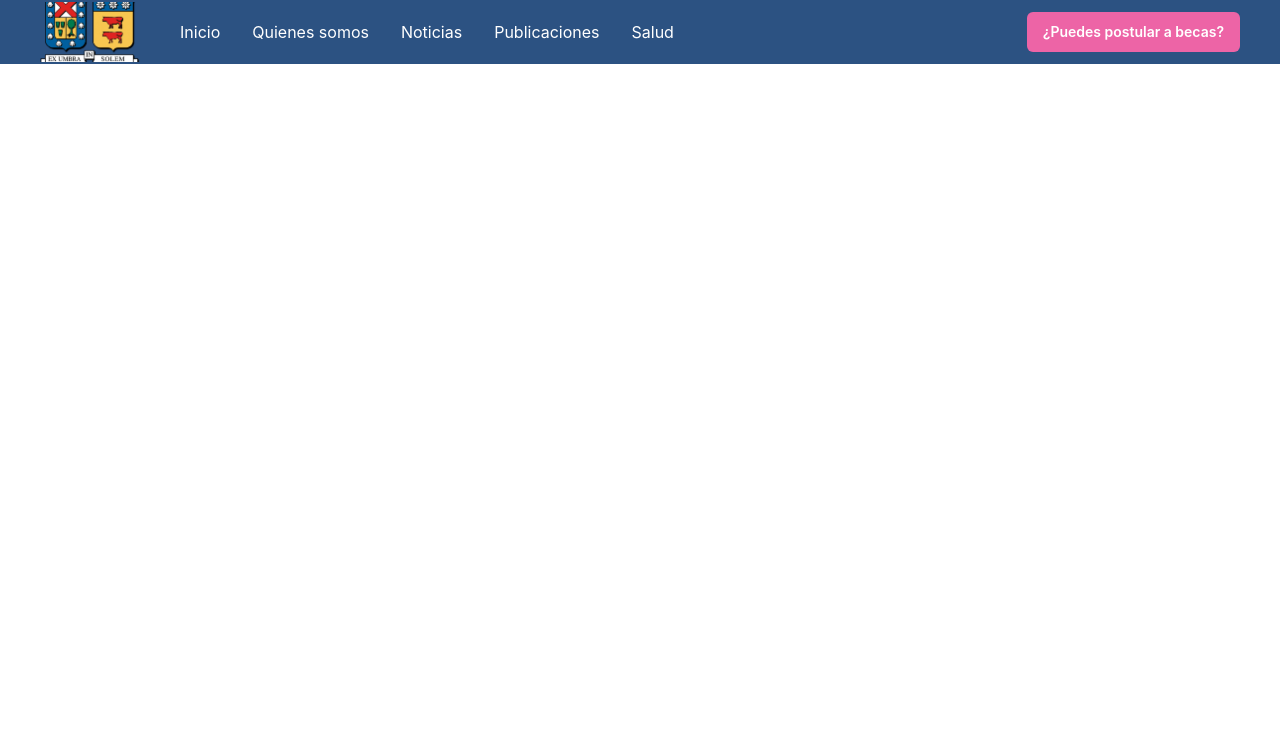
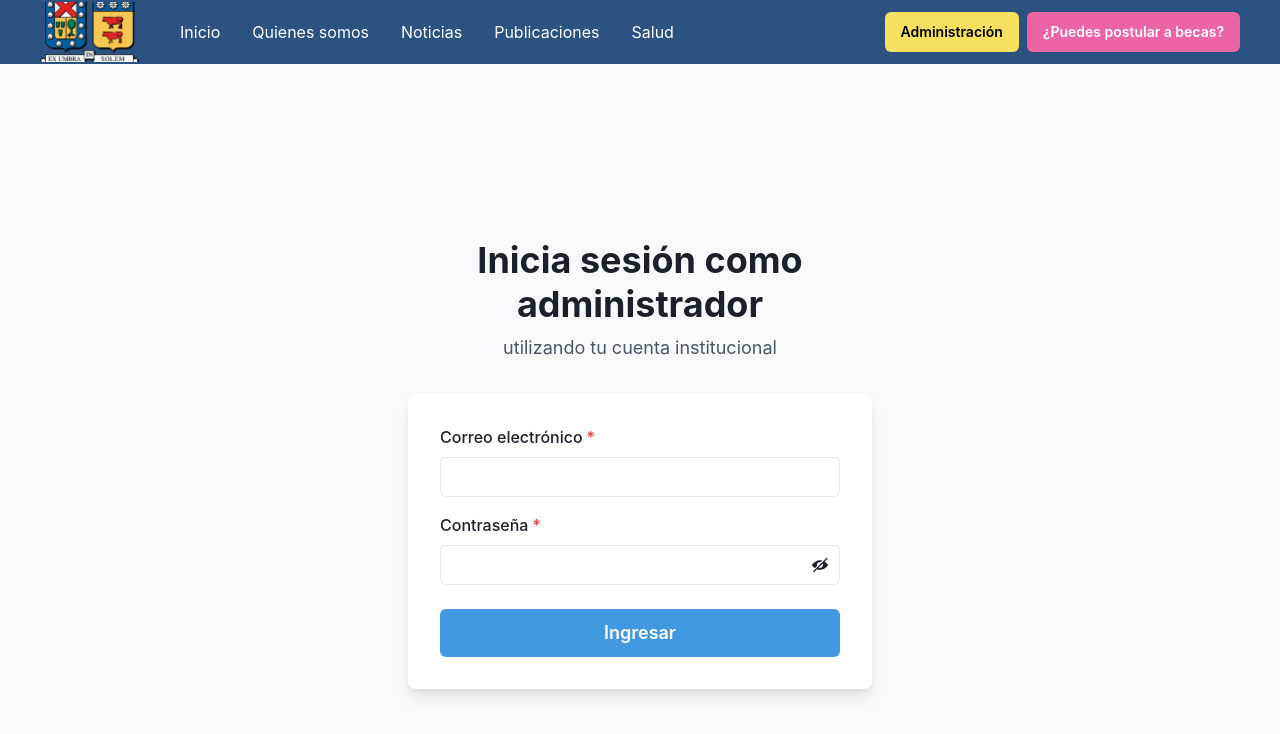
Before and after one commit to FelipeGuicharrousse/Proyecto-DIU, a React (Create React App) app: page /administration in a window 1280 px wide. Shown: the top 734 px of the page. Built offline with nearby package versions, Linux system fonts and the light colour scheme.

Commit message:
✨ Added Schedules view

```diff
--- a/src/App.js
+++ b/src/App.js
@@ -12,6 +12,9 @@ import WithAction from './components/withAction.js';
 import GoodResult from './views/goodResult';
 import BadResult from './views/badResult';
 import UndefinedResult from './views/undefinedResult';
+import SchedulesView from './views/schedulesView.js';
+import SignupCard from './views/formAdministration.js';
+import SplitScreen from './views/administration.js';
 
 function App() {
   return (
@@ -31,6 +34,9 @@ function App() {
             <Route path="/news" element={<News />} />
             <Route path="/news/example" element={<NewsExample />} />
             <Route path="/publications" element={<Publications />} />
+            <Route path="/schedules" element={<SchedulesView />} />
+            <Route path="/administration" element={<SignupCard />} />
+            <Route path="/administrationHome" element={<SplitScreen />} />
 
           </Routes>
         </div>
--- a/src/components/withAction.js
+++ b/src/components/withAction.js
@@ -121,6 +121,21 @@ export default function WithAction() {
               display={{ base: 'none', md: 'inline-flex' }}
               fontSize={'sm'}
               fontWeight={600}
+              color={'black'}
+              bg={'yellow.300'}
+              mr={2}
+              href={'/administration'}
+              _hover={{
+                bg: 'yellow.200',
+              }}>
+              Administración
+            </Button>
+
+            <Button
+              as={'a'}
+              display={{ base: 'none', md: 'inline-flex' }}
+              fontSize={'sm'}
+              fontWeight={600}
               color={'white'}
               bg={'pink.400'}
               href={'/sign-in'}
--- /dev/null
+++ b/src/views/administration.js
@@ -0,0 +1,69 @@
+import { Link } from 'react-router-dom';
+import {
+  Button,
+  Flex,
+  Heading,
+  Image,
+  Stack,
+  Text,
+  useBreakpointValue,
+} from '@chakra-ui/react'
+import imagen from '../images/imagen-central.jpeg'
+
+export default function SplitScreen() {
+  return (
+    <Stack minH={'100vh'} direction={{ base: 'column', md: 'row' }}>
+      <Flex p={8} flex={1} align={'center'} justify={'center'}>
+        <Stack spacing={6} w={'full'} maxW={'lg'}>
+          <Heading fontSize={{ base: '3xl', md: '4xl', lg: '5xl' }}>
+            <Text
+              as={'span'}
+              position={'relative'}
+              _after={{
+                content: "''",
+                width: 'full',
+                height: useBreakpointValue({ base: '20%', md: '30%' }),
+                position: 'absolute',
+                bottom: 1,
+                left: 0,
+                bg: 'blue.400',
+                zIndex: -1,
+              }}>
+                Página principal
+            </Text>
+            <br />{' '}
+            <Text color={'blue.400'} as={'span'}>
+              Administración RREE
+            </Text>{' '}
+          </Heading>
+          <Text fontSize={{ base: 'md', lg: 'lg' }} color={'gray.500'}>
+            Página donde podrás gestionar tus horarios de atención y revisar la información de los postulantes.
+          </Text>
+          <Stack direction={{ base: 'column', md: 'row' }} spacing={8} align={'center'}>
+            <Button
+              rounded={'full'}
+              bg={'blue.400'}
+              color={'white'}
+              as={Link}
+              to="/schedules"
+              _hover={{
+                bg: 'blue.500',
+              }}>
+              Administrar Horario
+            </Button>
+            <Button as={Link} to="/schedules" rounded={'full'}>Información de Postulantes</Button>
+          </Stack>
+        </Stack>
+      </Flex>
+      <Flex flex={1}>
+        <Image
+          alt={'Login Image'}
+          objectFit={'cover'}
+          src={
+            imagen
+          }
+        />
+      </Flex>
+    </Stack>
+  )
+}
--- /dev/null
+++ b/src/views/formAdministration.js
@@ -0,0 +1,79 @@
+import { Link } from 'react-router-dom';
+import {
+  Flex,
+  Box,
+  FormControl,
+  FormLabel,
+  Input,
+  InputGroup,
+  InputRightElement,
+  Stack,
+  Button,
+  Heading,
+  Text,
+  useColorModeValue,
+} from '@chakra-ui/react'
+import { useState } from 'react'
+import { ViewIcon, ViewOffIcon } from '@chakra-ui/icons'
+
+export default function SignupCard() {
+  const [showPassword, setShowPassword] = useState(false)
+
+  return (
+    <Flex
+      minH={'100vh'}
+      align={'center'}
+      justify={'center'}
+      bg={useColorModeValue('gray.50', 'gray.800')}>
+      <Stack spacing={8} mx={'auto'} maxW={'lg'} py={12} px={6}>
+        <Stack align={'center'}>
+          <Heading fontSize={'4xl'} textAlign={'center'}>
+            Inicia sesión como administrador
+          </Heading>
+          <Text fontSize={'lg'} color={'gray.600'}>
+            utilizando tu cuenta institucional
+          </Text>
+        </Stack>
+        <Box
+          rounded={'lg'}
+          bg={useColorModeValue('white', 'gray.700')}
+          boxShadow={'lg'}
+          p={8}>
+          <Stack spacing={4}>
+            <FormControl id="email" isRequired>
+              <FormLabel>Correo electrónico</FormLabel>
+              <Input type="email" />
+            </FormControl>
+            <FormControl id="password" isRequired>
+              <FormLabel>Contraseña</FormLabel>
+              <InputGroup>
+                <Input type={showPassword ? 'text' : 'password'} />
+                <InputRightElement h={'full'}>
+                  <Button
+                    variant={'ghost'}
+                    onClick={() => setShowPassword((showPassword) => !showPassword)}>
+                    {showPassword ? <ViewIcon /> : <ViewOffIcon />}
+                  </Button>
+                </InputRightElement>
+              </InputGroup>
+            </FormControl>
+            <Stack spacing={10} pt={2}>
+              <Button
+                loadingText="Submitting"
+                size="lg"
+                bg={'blue.400'}
+                color={'white'}
+                as={Link}
+                to="/administrationHome"
+                _hover={{
+                  bg: 'blue.500',
+                }}>
+                Ingresar
+              </Button>
+            </Stack>
+          </Stack>
+        </Box>
+      </Stack>
+    </Flex>
+  )
+}
--- /dev/null
+++ b/src/views/schedulesView.js
@@ -0,0 +1,163 @@
+import React, { useState } from "react";
+import {
+  Flex,
+  useColorModeValue,
+  Text,
+  Box,
+  Heading,
+  Button,
+  Input,
+  Stack,
+  Modal,
+  ModalOverlay,
+  ModalContent,
+  ModalHeader,
+  ModalCloseButton,
+  ModalBody,
+  ModalFooter,
+} from "@chakra-ui/react";
+import { CloseIcon, EditIcon, CheckIcon } from "@chakra-ui/icons";
+
+function ScheduleItem({ id, day, startTime, endTime, onDelete, onEdit }) {
+  const [isEditing, setEditing] = useState(false);
+
+  const [isDeleteModalOpen, setDeleteModalOpen] = useState(false);
+
+  const handleEditClick = () => {
+    setEditing(true);
+  };
+
+  const handleSaveClick = () => {
+    onEdit(id, startTime, endTime);
+    setEditing(false);
+  };
+
+  const handleDeleteClick = () => {
+    setDeleteModalOpen(true);
+  };
+
+  const handleConfirmDelete = () => {
+    onDelete(id);
+    setDeleteModalOpen(false);
+  };
+
+  const handleCancelDelete = () => {
+    setDeleteModalOpen(false);
+  };
+
+  return (
+    <Flex
+      p={2}
+      borderBottom="1px"
+      borderColor={useColorModeValue("gray.200", "gray.600")}
+      align="center"
+      justify="space-between"
+    >
+      <Text minW="100px">{day}</Text>
+      {isEditing ? (
+        <Stack direction="row" spacing={2} alignItems="center">
+          <Input
+            type="time"
+            value={startTime}
+            onChange={(e) => onEdit(id, e.target.value, endTime)}
+          />
+          <Text>-</Text>
+          <Input
+            type="time"
+            value={endTime}
+            onChange={(e) => onEdit(id, startTime, e.target.value)}
+          />
+        </Stack>
+      ) : (
+        <Text>
+          {startTime} - {endTime}
+        </Text>
+      )}
+      <Flex alignItems="center">
+        {isEditing ? (
+          <Button onClick={handleSaveClick} variant="ghost" color="green.500">
+            <CheckIcon />
+          </Button>
+        ) : (
+          <>
+            <Button onClick={handleEditClick} variant="ghost" color="blue.500">
+              <EditIcon />
+            </Button>
+            <Button onClick={handleDeleteClick} variant="ghost" color="red.500">
+              <CloseIcon />
+            </Button>
+          </>
+        )}
+      </Flex>
+
+      <Modal isOpen={isDeleteModalOpen} onClose={handleCancelDelete}>
+        <ModalOverlay />
+        <ModalContent>
+          <ModalHeader>Eliminar día</ModalHeader>
+          <ModalCloseButton />
+          <ModalBody>
+            ¿Estás seguro de que quieres eliminar el día {day} de la agenda?
+          </ModalBody>
+          <ModalFooter>
+            <Button colorScheme="red" onClick={handleConfirmDelete}>
+              Eliminar
+            </Button>
+            <Button variant="ghost" onClick={handleCancelDelete}>
+              Cancelar
+            </Button>
+          </ModalFooter>
+        </ModalContent>
+      </Modal>
+    </Flex>
+  );
+}
+
+
+function SchedulesView() {
+  const [schedules, setSchedules] = useState([
+    { id: 1, day: "Lunes", startTime: "09:00", endTime: "17:00" },
+    { id: 2, day: "Martes", startTime: "09:00", endTime: "17:00" },
+    { id: 3, day: "Miercoles", startTime: "09:00", endTime: "17:00" },
+    { id: 4, day: "Jueves", startTime: "09:00", endTime: "17:00" },
+    { id: 5, day: "Viernes", startTime: "09:00", endTime: "17:00" },
+  ]);
+
+  const handleDeleteSchedule = (id) => {
+    const updatedSchedules = schedules.filter((schedule) => schedule.id !== id);
+    setSchedules(updatedSchedules);
+  };
+
+  const handleEditSchedule = (id, newStartTime, newEndTime) => {
+    const updatedSchedules = schedules.map((schedule) =>
+      schedule.id === id
+        ? { ...schedule, startTime: newStartTime, endTime: newEndTime }
+        : schedule
+    );
+    setSchedules(updatedSchedules);
+  };
+
+  return (
+    <Box maxW="container.lg" mx="auto" mt={4} textAlign="center">
+      <Heading mb={2}>Horario de Atención</Heading>
+      <Text textAlign="center">
+        En esta plataforma, tienes la capacidad de gestionar tus horarios para las
+        consultas psicológicas. Puedes modificar los horarios para cada día según
+        tus preferencias y, si decides no trabajar en un día específico, tienes la
+        opción de eliminarlo de la agenda de la semana
+      </Text>
+      {schedules.map((schedule) => (
+        <ScheduleItem
+          key={schedule.id}
+          id={schedule.id}
+          day={schedule.day}
+          startTime={schedule.startTime}
+          endTime={schedule.endTime}
+          onDelete={() => handleDeleteSchedule(schedule.id)}
+          onEdit={handleEditSchedule}
+        />
+      ))}
+    </Box>
+  );
+}
+
+export default SchedulesView;
```
